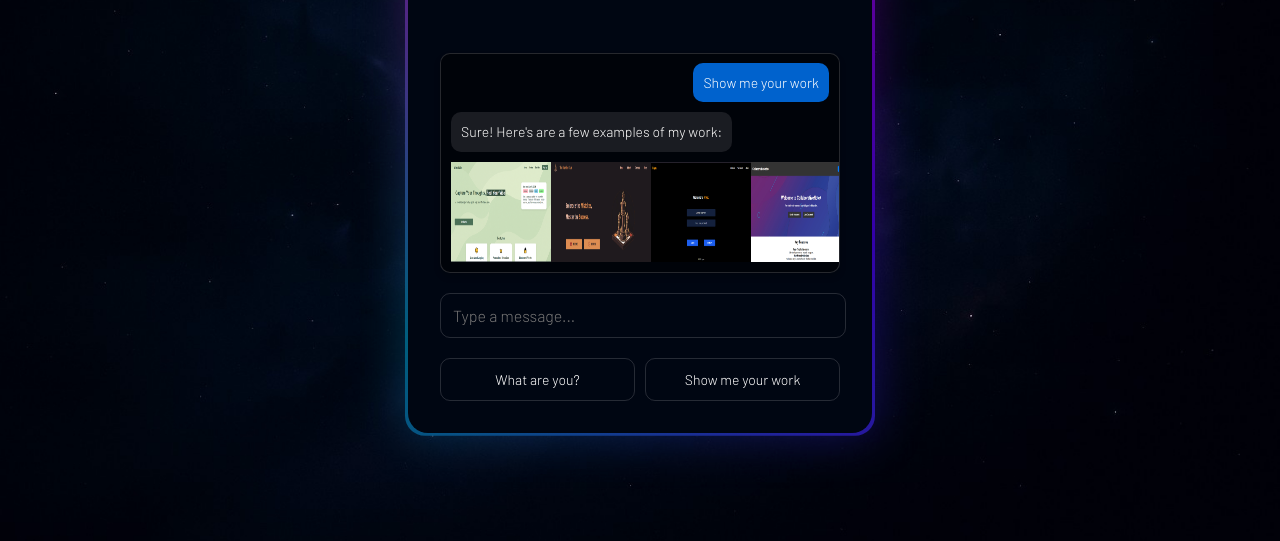
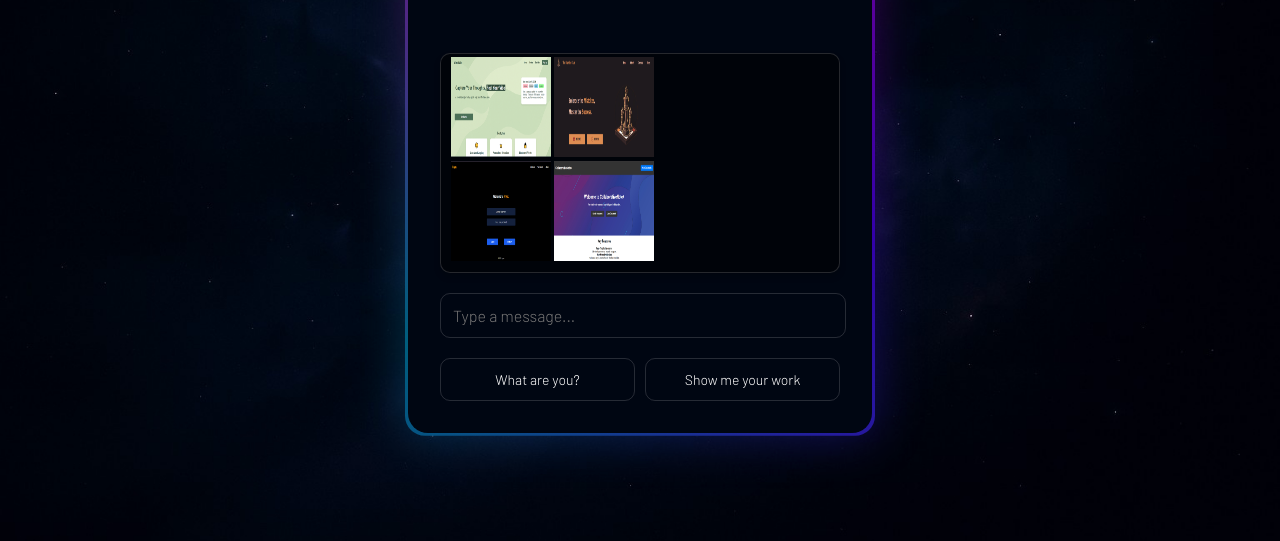
Before and after one commit to SohamXYZDev/Chatfolio, a plain HTML site: page index.html in a window 1280 px wide. Both pictures are taken after a click on the button "Show me your work". Shown: the part 251-792 px from the top of the page. Drawn offline with Linux system fonts and the light colour scheme.

Commit message:
Added fade-in animation

```diff
--- a/index.html
+++ b/index.html
@@ -13,7 +13,9 @@
 <div class="card">
   <h1 id="heading">Hello there, let's talk.</h1>
   <div id="messages" class="hidden">
+    <div id="messages" class="hidden">
 
+    </div>
   </div>
   <div id="input-field">
     <input type="text" placeholder="Type a message..." id="userInput">
--- a/script.js
+++ b/script.js
@@ -21,7 +21,15 @@ function sendMessage() {
         input.value = '';
 
         if (message.toLowerCase() === "show me your work") {
-            appendMessage("Sure! Here's are a few examples of my work:", 'bot');
+            setTimeout(() => {
+                appendMessage("Sure! Here's a few examples of my work:", 'bot');
+            }
+            , 1000);
+            setTimeout(() => {
+                appendMessage("Click on any image to view it in full size.", 'bot');
+            }
+            , 1500);
+            setTimeout(() => {
                 const imageContainer = document.createElement('div');
                 imageContainer.className = 'image-container';
                 imageContainer.classList.add('image-container');
@@ -29,6 +37,8 @@ function sendMessage() {
                 appendImage("./assets/past-work/BlunderClubLanding.png" , imageContainer);
                 appendImage("./assets/past-work/KryptLanding.png" , imageContainer);
                 appendImage("./assets/past-work/CollabNoteLanding.png" ,  imageContainer);
+            }
+            , 2000);
         }
         // send message
     }
@@ -74,29 +84,50 @@ closeBtn.addEventListener('click', function () {
 
 const prevBtn = document.getElementById('prev-btn');
 const nextBtn = document.getElementById('next-btn');
+const imageCounter = document.getElementById('image-counter');
 const modalContent = document.getElementById('full-image');
 
 prevBtn.addEventListener('click', function () {
     currentImageIndex = (currentImageIndex - 1 + imageSources.length) % imageSources.length;
+    imageCounter.textContent = `${currentImageIndex + 1}` + " of " + `${imageSources.length}`;
     modalContent.src = imageSources[currentImageIndex];
 });
 
 nextBtn.addEventListener('click', function () {
     currentImageIndex = (currentImageIndex + 1) % imageSources.length;
+    imageCounter.textContent = `${currentImageIndex + 1}` + " of " + `${imageSources.length}`;
     modalContent.src = imageSources[currentImageIndex];
 });
 
 
 
 function appendMessage(content, sender) {
+
     const messagesContainer = document.getElementById('messages');
     if (messagesContainer.classList.contains('hidden')) {
         messagesContainer.classList.remove('hidden');
     }
+
+    //fade in animation (in faade-in class)
+
+
     const messageElement = document.createElement('div');
     messageElement.className = `message ${sender}`;
     messageElement.textContent = content;
     messagesContainer.appendChild(messageElement);
+    if (sender === 'bot') {
+        messageElement.classList.add('fade-in');
+        setTimeout(() => {
+            messageElement.classList.remove('fade-in-longer');
+        }, 1000);
+    } else {
+        messageElement.classList.add('fade-in');
+        setTimeout(() => {
+            messageElement.classList.remove('fade-in');
+        }, 500);
+    }
+
 
     messagesContainer.scrollTop = messagesContainer.scrollHeight;
+
 }
--- a/style.css
+++ b/style.css
@@ -209,9 +209,8 @@ body {
   animation-duration: 0.6s;
 }
 .image-container {
-  display: flex;
-  width: 105px;
-  height: 105px;
+  max-width: 205px;
+  height: 205px;
 }
 @keyframes zoom {
   from {transform:scale(0)}
@@ -241,10 +240,31 @@ body {
 
 .image {
   cursor: pointer;
+  margin-right: 2.5px;
   height: 100px;
   width: 100px;
 }
 
+/* fade-in animation */
+@keyframes fadeIn {
+  from {
+    opacity: 0;
+  }
+  to {
+    opacity: 1;
+  }
+}
+
+
+/* fade-in */
+.fade-in {
+  opacity: 0;
+  animation: fadeIn 0.5s forwards;
+}
+.fade-in-longer {
+  opacity: 0;
+  animation: fadeIn 1s forwards;
+}
 
 .nav-btn {
   position: absolute;
```
Lines whose indentation alone changed are shown as unchanged.
